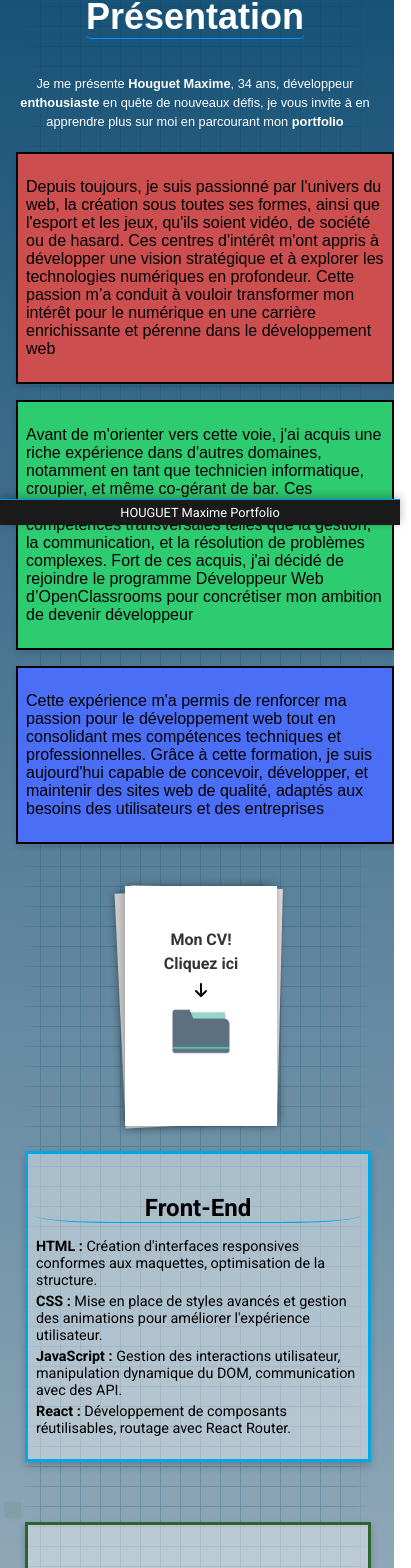
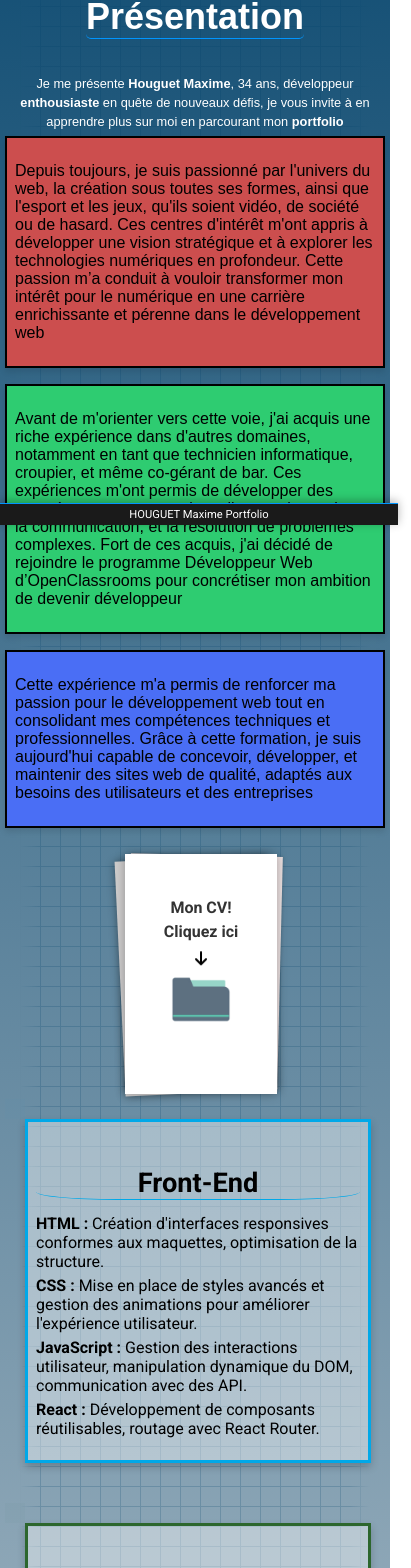
Before and after one commit to MaximeH2024/PortfolioOC-, a React (Vite) app: page / in a window 390 px wide. Shown: the part 319-1887 px from the top of the page, 411 px wide, since content can reach past the window. Built offline with nearby package versions, Linux system fonts and the light colour scheme; no server answers; the database is empty; a web font is replaced by a local one.

Commit message:
Modification pour amélioration du responsive et de l'effet d'apparition sur SkillsDetails.

```diff
--- a/package.json
+++ b/package.json
@@ -41,5 +41,6 @@
   "main": "eslint.config.js",
   "keywords": [],
   "author": "",
-  "license": "ISC"
+  "license": "ISC",
+  "homepage": "."
 }
--- a/src/App.jsx
+++ b/src/App.jsx
@@ -21,7 +21,7 @@ function App() {
                         <ResumeDisplay />
                     </section>
                     <section id='skills'>
-                    <SkillsDisplay />
+                        <SkillsDisplay />
                     </section>
                 </div>
                 <div className="img-background">
--- a/src/components/Footer/footer.scss
+++ b/src/components/Footer/footer.scss
@@ -8,7 +8,6 @@
     display: flex;
     justify-content: space-between; /* Distribution en ligne */
     align-items: center;
-    padding: 5px 10px;
     border-top: 1px solid #0095FF;
     box-shadow: 0 -2px 10px rgba(0, 0, 0, 0.3);
     z-index: 1000;
@@ -23,7 +22,7 @@
     flex-direction: row !important; /* Toujours en ligne */
     justify-content: center;
     align-items: center;
-    gap: 10px; /* Espacement spécifique au footer */
+    gap: 5px; /* Espacement spécifique au footer */
     padding: 0; /* Supprime le padding hérité */
     max-width: none; /* Annule les restrictions de largeur */
 }
@@ -69,7 +68,7 @@
 .footer-component a {
     color: #0095FF;
     transition: color 0.3s ease;
-    font-size: 0.9rem;
+    font-size: calc(0.2rem + 1vw);
 }
 
 .footer-component a:hover {
@@ -80,11 +79,10 @@
 @media (max-width: 768px) {
     .footer-component {
         padding: 5px;
-        font-size: 0.7rem; /* Réduit légèrement la taille du texte */
     }
 
     .footer-component .footer-title {
-        font-size: 0.8rem;
+        font-size: 0.7rem;
     }
 
     .footer-component .footer-dynamic-content {
@@ -101,21 +99,19 @@
 
 @media (max-width: 480px) {
     .footer-component {
-        padding: 5px;
-        font-size: 0.6rem;
+        padding: 4px;
     }
 
     .footer-component .footer-left-icon,
     .footer-component .footer-right-icon,
     .footer-component .footer-header-content {
-        gap: 2px;
+        gap: 0;
     }
 }
 
 @media (max-width: 320px) {
     .footer-component {
         padding: 3px;
-        font-size: 0.5rem;
     }
 
     .footer-component .footer-header-content {
--- a/src/components/HeaderMain/HeaderMain.jsx
+++ b/src/components/HeaderMain/HeaderMain.jsx
@@ -7,6 +7,8 @@ import PropTypes from 'prop-types';
 import { FontAwesomeIcon } from '@fortawesome/react-fontawesome';
 import { faGithub, faLinkedin } from '@fortawesome/free-brands-svg-icons';
 import { faEnvelope } from '@fortawesome/free-solid-svg-icons';
+import frenchFlag from '../../assets/french_flag.png';
+import englishFlag from '../../assets/english_flag.png';
 export default function HeaderMain({ isMobile }) {
     const { toggleLanguage, translations, language } = useLanguage();
 
@@ -33,12 +35,12 @@ export default function HeaderMain({ isMobile }) {
                             </a>
                         </div>
                         <img
-                            src='../src/assets/french_flag.png'
+                            src={frenchFlag}
                             alt='French Flag'
                             onClick={() => toggleLanguage('fr')}
                         />
                         <img
-                            src='../src/assets/english_flag.png'
+                            src={englishFlag}
                             alt='English Flag'
                             onClick={() => toggleLanguage('en')}
                         />
--- a/src/components/PresentationTextDisplayMobile/presentation-text-display-mobile.scss
+++ b/src/components/PresentationTextDisplayMobile/presentation-text-display-mobile.scss
@@ -1,5 +1,6 @@
 .presentation-container {
-    padding: 16px;
+    padding-right: 25px;
+    padding-left: 5px;
     display: flex;
     flex-direction: column;
     gap: 16px;
--- a/src/components/ResumeDisplay/ResumeDisplay.jsx
+++ b/src/components/ResumeDisplay/ResumeDisplay.jsx
@@ -4,6 +4,7 @@ import './resume-display.scss';
 import { FontAwesomeIcon } from '@fortawesome/react-fontawesome';
 import { faArrowDown } from '@fortawesome/free-solid-svg-icons';
 import { useLanguage } from '../../context/LanguageContext';
+import folderImg from '../../assets/folder.png';
 
 Modal.setAppElement('#root'); // Pour l'accessibilité
 
@@ -51,7 +52,7 @@ export default function ResumeDisplay() {
                     <p>{translations[language].resumeCTA}</p>
                     <FontAwesomeIcon icon={faArrowDown} className='arrow-icon'/>
                     <img
-                        src="/src/assets/folder.png"
+                        src={folderImg}
                         alt="Resume"
                         onClick={openModal}
                     />
--- a/src/components/SkillsDetails/SkillsDetails.jsx
+++ b/src/components/SkillsDetails/SkillsDetails.jsx
@@ -1,30 +1,22 @@
 import './skills-details.scss';
 import PropTypes from 'prop-types';
-import { useState, useRef } from 'react';
-import { useIntersectionObserver } from '../../hook/useIntersectionObserver';
+import { useState } from 'react';
 
 export default function SkillsDetails({ title, skills, color }) {
     const [isOpen, setIsOpen] = useState(true);
-    const ref = useRef(null);
-    const isVisible = useIntersectionObserver(ref, { threshold: 0.1 });
 
     const toggleDetails = () => {
         setIsOpen((prevState) => !prevState);
     };
 
     return (
-        <div
-            className={`skills-details-container ${isVisible ? 'visible' : ''}`}
-            ref={ref}
-        >
-            {isVisible && (
-                <>
+        <div className="skills-details-container">
             <div
                 className="toggle-box"
                 style={{
                     backgroundColor: color,
                     top: '-10px',
-                            [color === '#00A8E8' ? 'right' : 'left']: '-10px',
+                    left: '-10px',
                 }}
                 onClick={toggleDetails}
                 title={isOpen ? "Masquer les détails" : "Afficher les détails"}
@@ -42,8 +34,6 @@ export default function SkillsDetails({ title, skills, color }) {
                     ))}
                 </ul>
             </div>
-                </>
-            )}
         </div>
     );
 }
--- a/src/components/SkillsDetails/skills-details.scss
+++ b/src/components/SkillsDetails/skills-details.scss
@@ -5,14 +5,6 @@
     gap: 25px;
     position: relative;
     margin: 15px;
-    opacity: 0;
-    transform: translateY(20px);
-    transition: opacity 0.5s ease-out, transform 0.5s ease-out;
-
-    &.visible {
-        opacity: 1;
-        transform: translateY(0);
-    }
 }
 
 .toggle-box {
@@ -85,29 +77,3 @@
         opacity: 1;
     }
 }
-
-@media (max-width: 1024px) {
-    .skills-details {
-        width: 90%;
-        height: auto;
-        max-height: 80vh;
-        padding: 8px;
-        font-size: 0.9rem;
-        overflow-y: auto;
-    }
-
-    .skills-details h4 {
-        font-size: 1.5rem;
-        margin-bottom: 8px;
-    }
-
-    .skills-details ul li {
-        font-size: 0.9rem;
-        margin: 4px 0;
-    }
-
-    .toggle-box {
-        width: 16px;
-        height: 16px;
-    }
-}
--- a/src/components/SkillsDisplay/SkillsDisplay.jsx
+++ b/src/components/SkillsDisplay/SkillsDisplay.jsx
@@ -5,6 +5,7 @@ import { faDatabase, faGlobe, faServer, faTable, faChartLine, faBrain, faUnivers
 import { faReact, faCss3Alt, faJs, faHtml5, faNodeJs } from '@fortawesome/free-brands-svg-icons';
 import skillsData from '../../data/skills.json';
 import { useLanguage } from '../../context/LanguageContext';
+import frontEndLogo from '../../assets/front-end-logo.png';
 
 export default function SkillsDisplay() {
     const { language } = useLanguage();
@@ -38,7 +39,7 @@ export default function SkillsDisplay() {
                             <div className="rotating-border"></div>
                             <div className="rotating-border secondary"></div>
                             <div className="circle-content">
-                                <img src="src/assets/front-end-logo.png" alt="front-end-logo" />
+                                <img src={frontEndLogo} alt="front-end-logo" />
                                 <p><strong>{language === 'fr' ? 'Front-End' : 'Front-End'}</strong></p>
                             </div>
                             <div className="circle-icons-container">
--- a/src/hook/useIntersectionObserver.jsx
+++ /dev/null
@@ -1,26 +0,0 @@
-import { useState, useEffect } from 'react';
-
-export function useIntersectionObserver(ref, options = {}) {
-    const [isIntersecting, setIsIntersecting] = useState(false);
-
-    useEffect(() => {
-        const observer = new IntersectionObserver(
-            ([entry]) => {
-                setIsIntersecting(entry.isIntersecting);
-            },
-            options
-        );
-
-        if (ref.current) {
-            observer.observe(ref.current);
-        }
-
-        return () => {
-            if (ref.current) {
-                observer.unobserve(ref.current);
-            }
-        };
-    }, [ref, options]);
-
-    return isIntersecting;
-}
```
Lines whose indentation alone changed are shown as unchanged.
